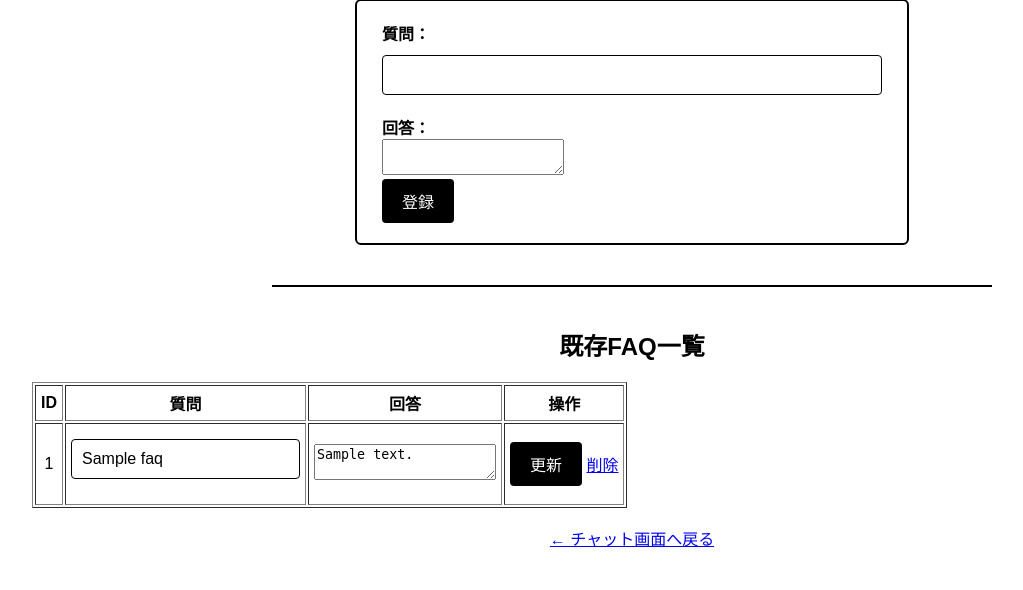
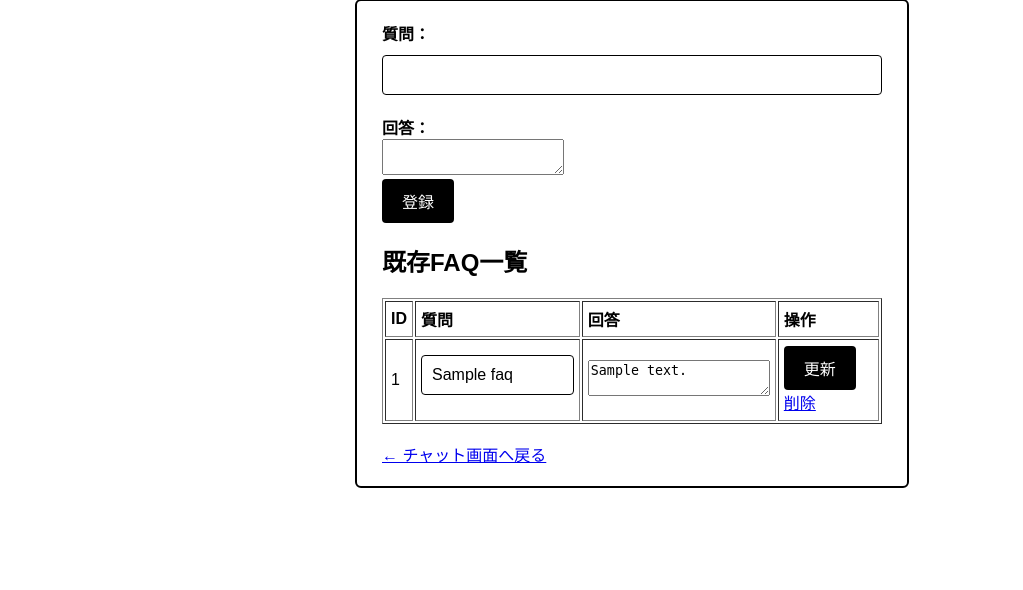
Before and after one commit to Manankimodo/ayosuya, a Flask app: template sotuken/templates/manage_faq.html in a window 1280 px wide. Shown: the part 213-803 px from the top of the page, without its empty margins (8-1031 px from the left). After the commit the page ends 701 px from the top, so only its background shows below. Run offline with Flask 3, Linux system fonts and the light colour scheme; the template is opened without the code that fills it: most values are stand-ins (such as "Sample title", 1, 10 or a date in 2020).

Commit message:
no message

```diff
--- a/sotuken/static/manage_faq.css
+++ b/sotuken/static/manage_faq.css
@@ -44,19 +44,19 @@ form {
     border-radius: 6px;
     background-color: #fff;
     width: 100%;
-    max-width: 500px;
+    max-width: 700px;
     margin-bottom: 40px;
 }
 
 /* テーブル中央寄せ */
-table {
+/* table {
     margin: 0 auto;
     border-collapse: collapse;
     width: 100%;
     max-width: 800px;
     text-align: left;
     margin-bottom: 40px;
-}
+} */
 
 th, td {
     padding: 10px;
--- a/sotuken/templates/manage_faq.html
+++ b/sotuken/templates/manage_faq.html
@@ -16,9 +16,6 @@
         <label>回答：</label><br>
         <textarea name="answer" required></textarea><br>
         <button type="submit">登録</button>
-    </form>
-
-    <hr>
 
             <h2>既存FAQ一覧</h2>
         <table border="1" cellpadding="5">
@@ -37,6 +34,7 @@
             </tr>
             {% endfor %}
         </table>
+    </form>
 
     <br>
     <a href="/chatbot/">← チャット画面へ戻る</a>
```
Also changed, not shown: chroma_db/chroma.sqlite3. Lines whose indentation alone changed are shown as unchanged.
